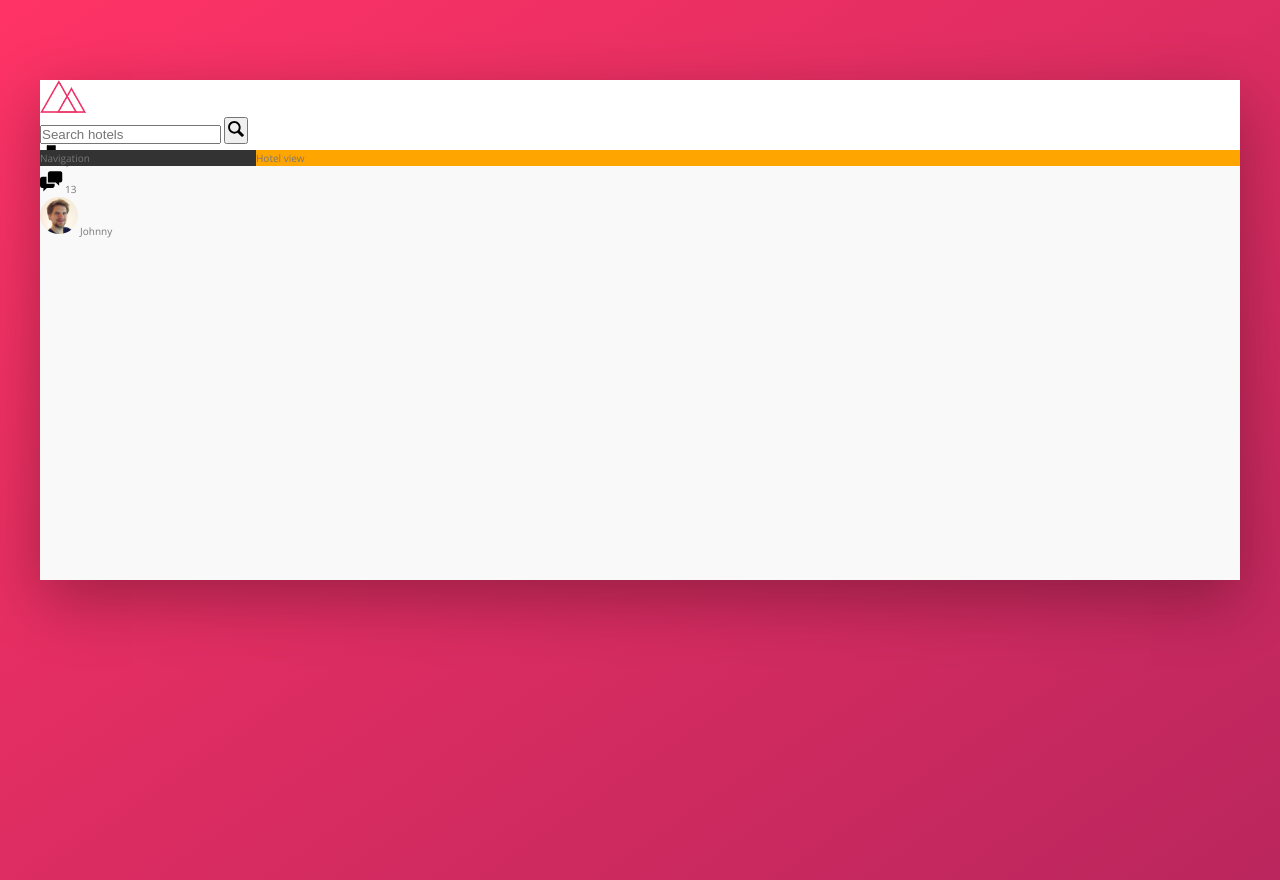
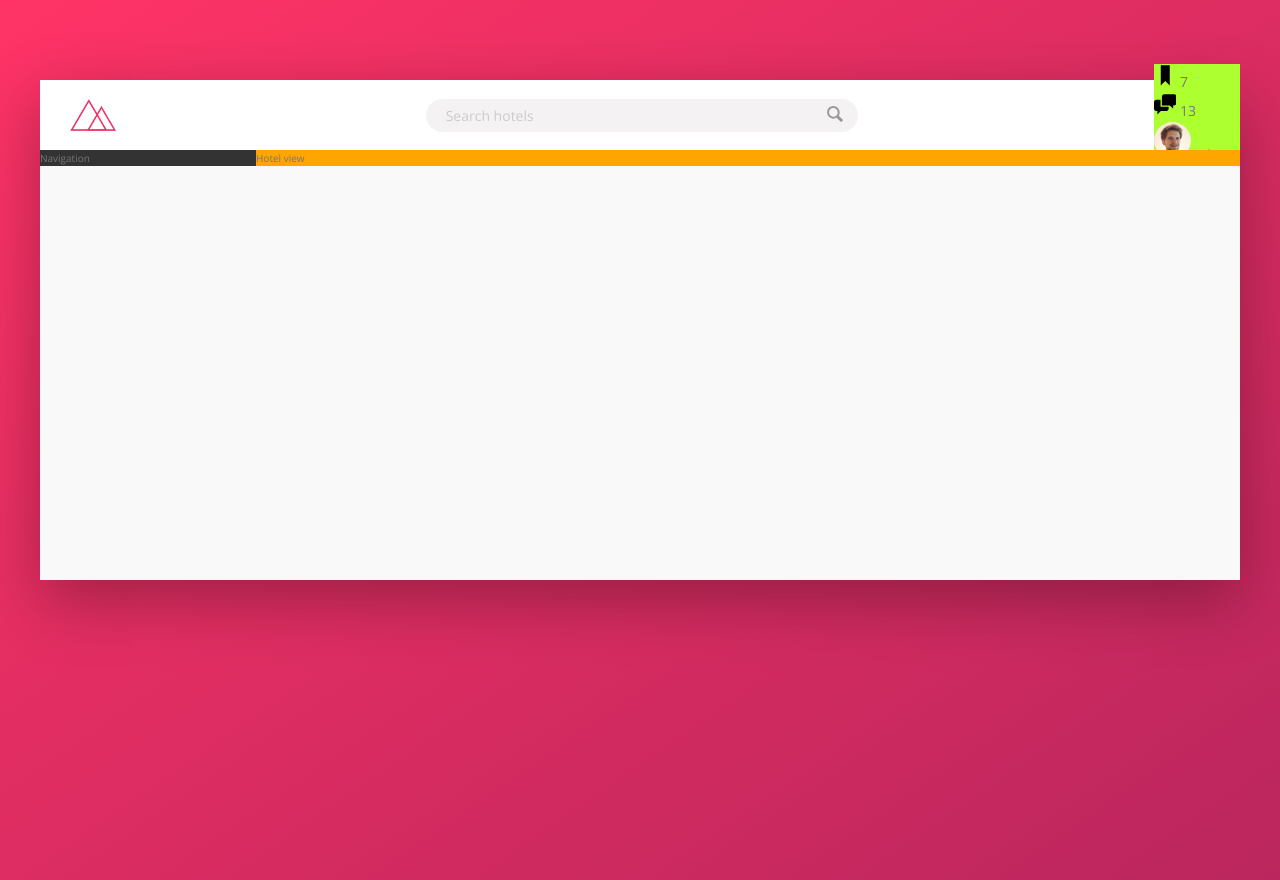
Before and after one commit to DianaKagramanyan/trillo-flexbox, a website: page index.html in a window 1280 px wide. Drawn offline with nearby package versions, Linux system fonts and the light colour scheme.

Commit message:
building the header Part II

```diff
--- a/sass/_components.scss
+++ b/sass/_components.scss
@@ -3,21 +3,58 @@
 
 .logo {
   height: 3.25rem;
+  margin-left: 3rem;
 }
 
 //////////////////////////////////
 //SEARCH
 .search {
+  flex: 0 0 40%;
+  display: flex;
+  align-items: center;
+  justify-content: center;
+
   &__input {
+    font-family: inherit;
+    font-size: inherit;
+    color:inherit;
+    background-color: var(--color-grey-light-2);
+    border: none;
+    padding: .7rem 2rem;
+    border-radius: 100px;
+    width: 90%;
+    transition: all .2s;
+    margin-right: -3.25rem;
 
+    &:focus {
+      outline: none;
+      width: 100%;
+      background-color: var(--color-grey-light-3);
+    }
+    &::-webkit-input-placeholder{
+      font-weight: 100;
+      color:var(--color-grey-light-4);
+    }
+  }
+
+  &__input:focus + &__button {
+    background-color: var(--color-grey-light-3);
   }
   &__button {
+    border: none;
+    background-color: var(--color-grey-light-2);
 
+    &:focus {
+      outline: none;
+    }
+    &:active {
+      transform: translateY(2px);
+    }
   }
   &__icon {
     height: 2rem;
     width: 2rem;
-
+    fill:var(--color-grey-dark-3);
   }
 }
 
@@ -26,6 +63,10 @@
 //////////////////////////////////
 //USER NAVIGATION
 .user-nav {
+ // display: flex;
+ //align-items: baseline;
+ // padding: 3rem;
+background-color: greenyellow;
   &__icon-box{
 
   }
--- a/sass/_layout.scss
+++ b/sass/_layout.scss
@@ -8,9 +8,13 @@
 
 }
 .header {
+  font-size: 1.4rem;
   height: 7rem;
   background-color: #fff;
   border-bottom: var(--color-grey-light-2);
+  display: flex;
+  justify-content: space-between;
+  align-items: center;
 }
 .content {
   display: flex;
```
Also changed, not shown: css/style.css.
